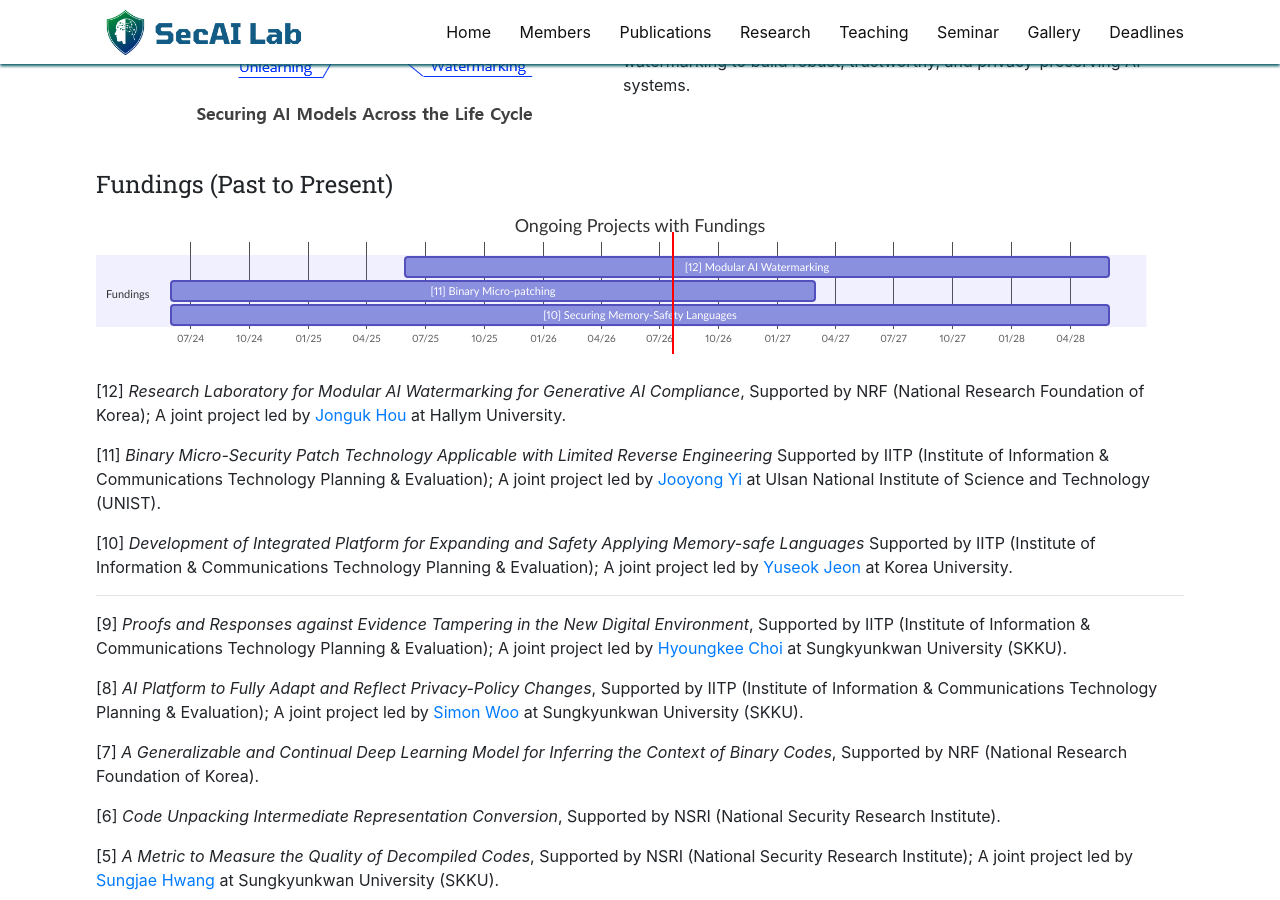
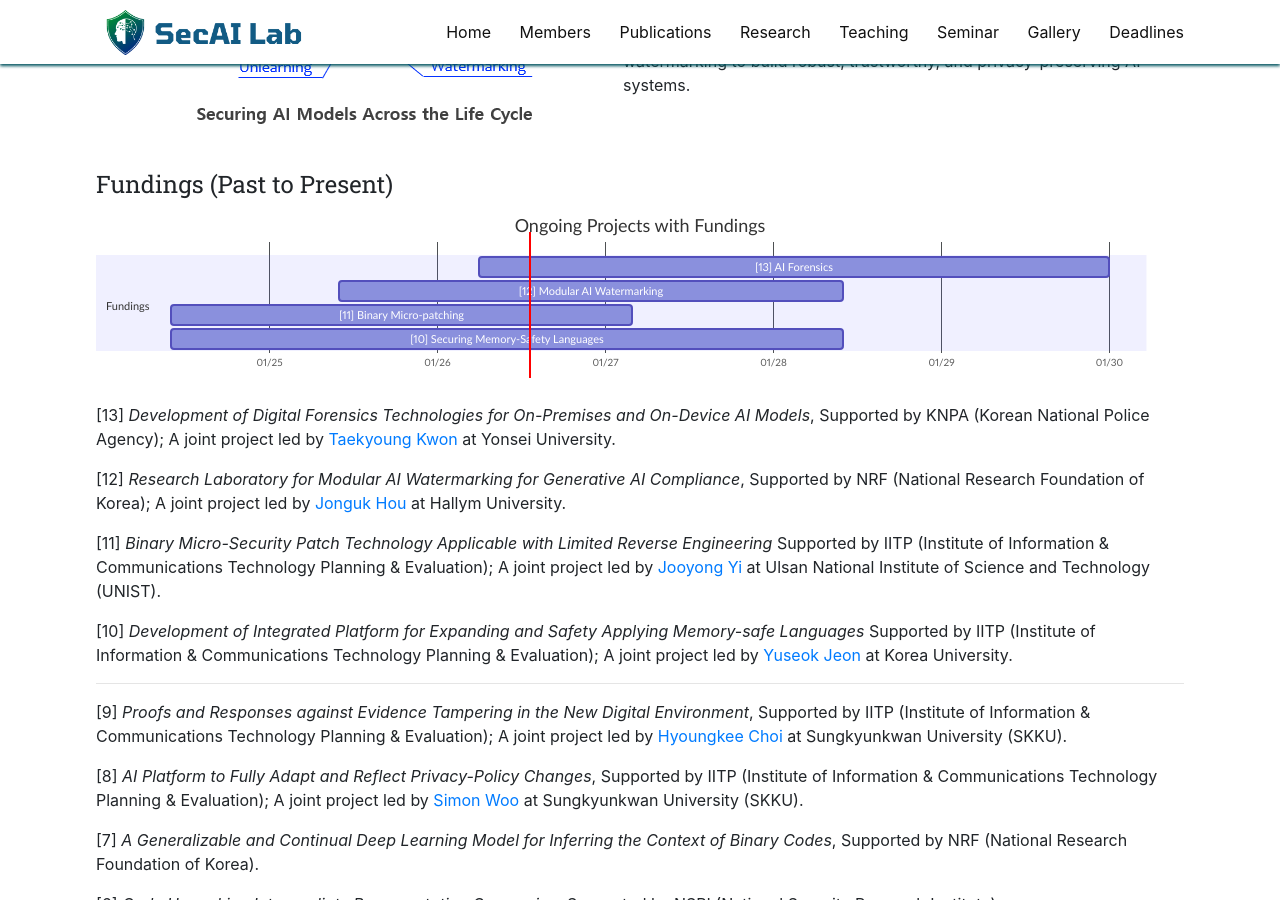
Before and after one commit to SecAI-Lab/secai-lab.github.io, a Jekyll site: the page built from pages/research.md, in a window 1280 px wide and 900 px high, scrolled down 982 px. Built offline with Jekyll 4.4.1, drawn with Linux system fonts in a browser that asks for light colours; nearby versions of some CDN libraries.

Commit message:
funding updated

```diff
--- a/pages/research.md
+++ b/pages/research.md
@@ -75,10 +75,15 @@ gantt
   dateFormat  YYYY-MM-DD
   axisFormat  %m/%y
   section Fundings
-  [12] Modular AI Watermarking : 2025-06-01, 36M
+  [13] AI Forensics: 2026-04-01, 45M
+  [12] Modular AI Watermarking: 2025-06-01, 36M
   [11] Binary Micro-patching: 2024-06-01, 33M
   [10] Securing Memory-Safety Languages: 2024-06-01, 48M
 </div>
+
+[13] _Development of Digital Forensics Technologies for On-Premises and On-Device AI Models_,
+Supported by KNPA (Korean National Police Agency);
+A joint project led by [Taekyoung Kwon](https://seclab.yonsei.ac.kr/) at Yonsei University.
 
 [12] _Research Laboratory for Modular AI Watermarking for Generative AI Compliance_,
 Supported by NRF (National Research Foundation of Korea);
```
